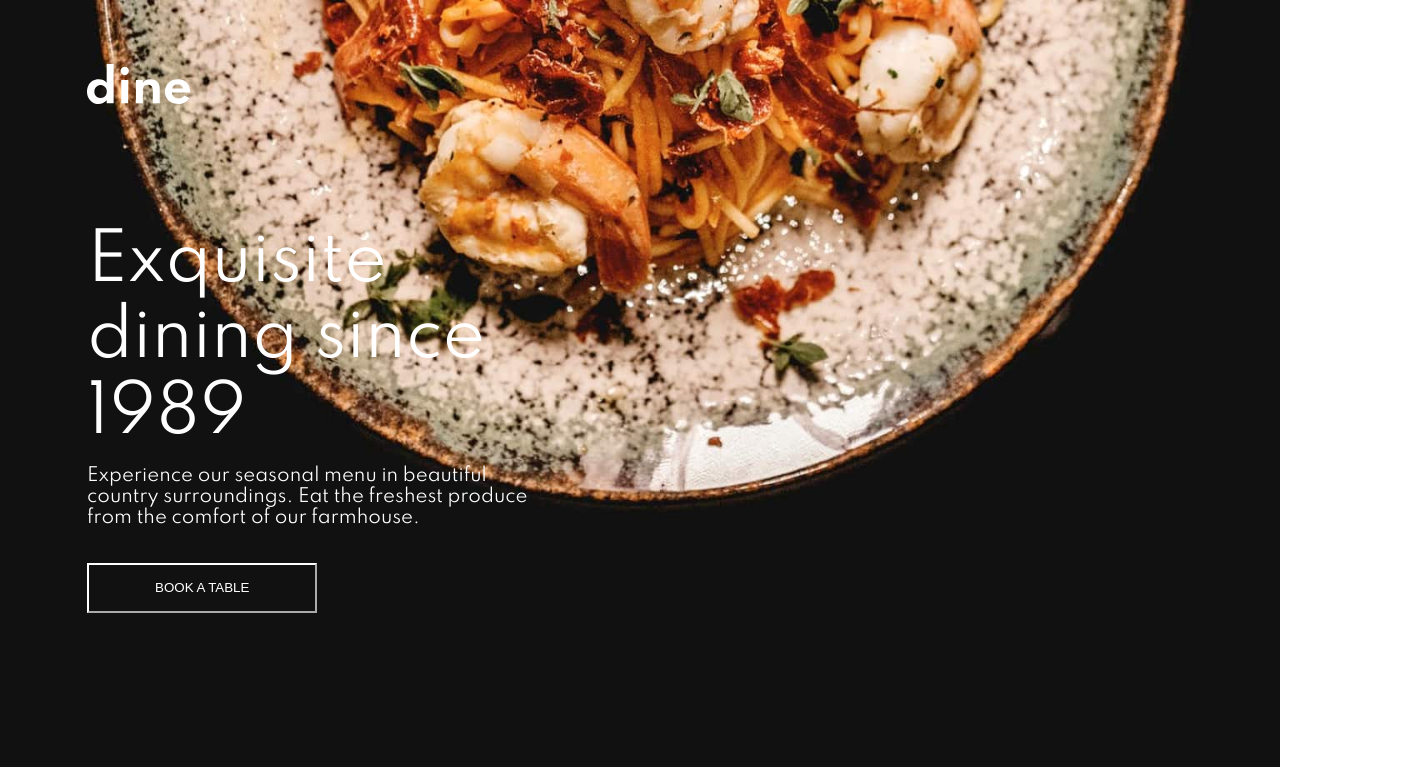
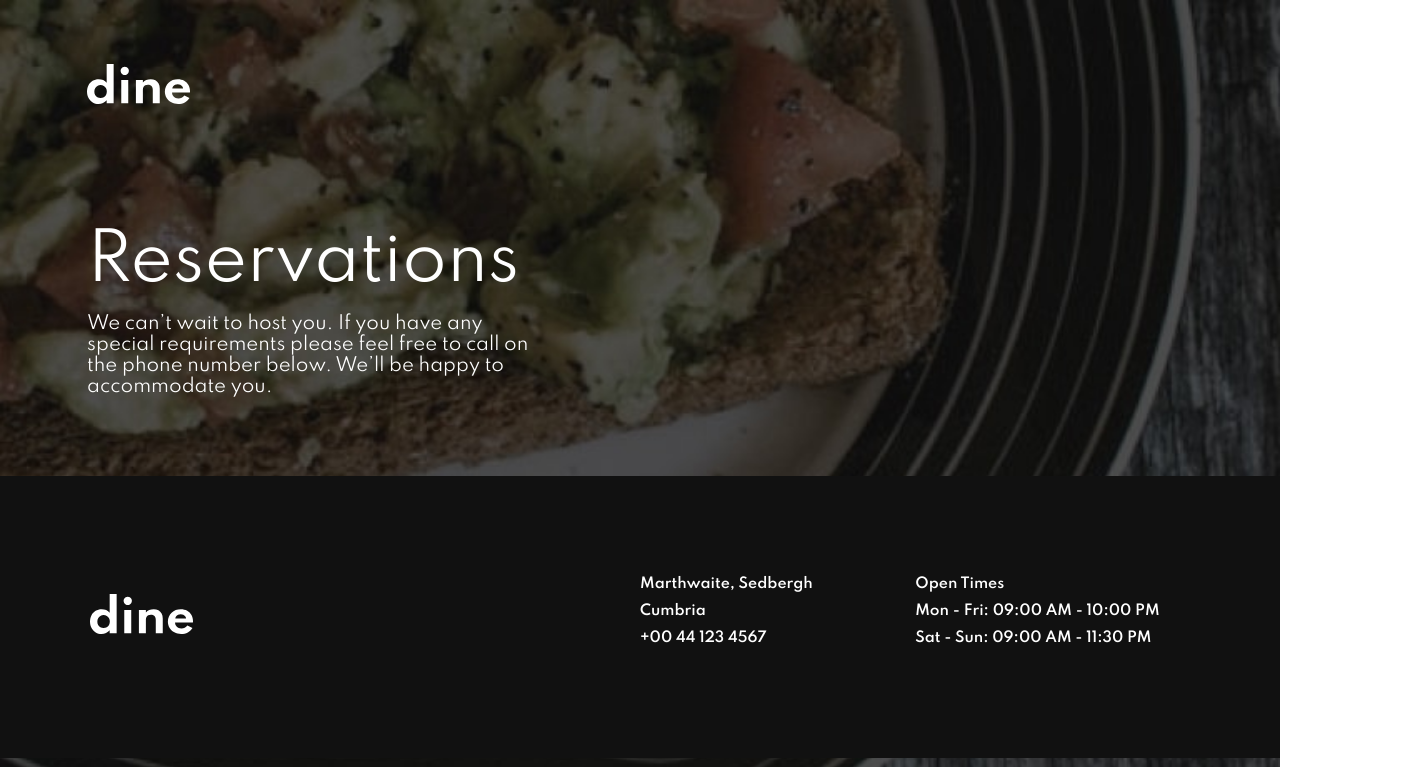
Before and after one commit to clf94-dev/dine-restaurant-react, a React (Create React App) app: page /reservation in a window 1280 px wide. Shown: the top 767 px of the page, 1408 px wide, since content can reach past the window. Built offline with nearby package versions, Linux system fonts and the light colour scheme.

Commit message:
added pages

```diff
--- a/src/components/App.jsx
+++ b/src/components/App.jsx
@@ -7,15 +7,21 @@ import Cta from './Cta'
 import Footer from './Footer'
 import Events from './Events'
 
+import {BrowserRouter as Router, Switch, Route} from 'react-router-dom';
+import './styles/App.css';
+import Home from './pages/Home.jsx'
+import Reservation from './pages/Reservation.jsx'
+
 function App() {
     return (
         <div>
-            <Top/>
-            <Features/>
-            <Highlights/>
-            <Events/>
-            <Cta/>
-            <Footer/>
+            <Router>
+                <Switch>
+                    <Route path='/' exact component={Home}></Route>
+                    <Route path='/reservation' component={Reservation}></Route>
+                </Switch>
+
+            </Router>
 
         </div>
     )
--- a/src/components/Cta.jsx
+++ b/src/components/Cta.jsx
@@ -1,4 +1,5 @@
 import React from 'react'
+import {Link} from 'react-router-dom'
 
 import CtaBGD from './images/homepage/ready-bg-desktop.jpg'
 import CtaBGT from './images/homepage/ready-bg-tablet.jpg'
@@ -20,7 +21,9 @@ function Cta() {
                     <h2>Ready to make a reservation?</h2>
                 </Grid>
                 <Grid item md={6} xs={12} className='button-col'>
-                    <button>Book a table</button>
+                    <Link to='/reservation'>
+                        <button>Book a table</button>
+                    </Link>
                 </Grid>
             </Grid>
         </div>
--- a/src/components/Events.jsx
+++ b/src/components/Events.jsx
@@ -2,18 +2,19 @@ import React, {useState} from 'react'
 import {Grid} from '@material-ui/core';
 import {EventsData} from './EventsData'
 import './styles/App.css'
+import {Link} from 'react-router-dom'
 
-import FamilyD from'./images/homepage/family-gathering-desktop.jpg'
-import SpecialD from'./images/homepage/special-events-desktop.jpg'
-import SocialD from'./images/homepage/social-events-desktop.jpg'
+import FamilyD from './images/homepage/family-gathering-desktop.jpg'
+import SpecialD from './images/homepage/special-events-desktop.jpg'
+import SocialD from './images/homepage/social-events-desktop.jpg'
 
-import FamilyT from'./images/homepage/family-gathering-tablet.jpg'
-import SpecialT from'./images/homepage/special-events-tablet.jpg'
-import SocialT from'./images/homepage/social-events-tablet.jpg'
+import FamilyT from './images/homepage/family-gathering-tablet.jpg'
+import SpecialT from './images/homepage/special-events-tablet.jpg'
+import SocialT from './images/homepage/social-events-tablet.jpg'
 
-import FamilyM from'./images/homepage/family-gathering-mobile.jpg'
-import SpecialM from'./images/homepage/special-events-mobile.jpg'
-import SocialM from'./images/homepage/social-events-mobile.jpg'
+import FamilyM from './images/homepage/family-gathering-mobile.jpg'
+import SpecialM from './images/homepage/special-events-mobile.jpg'
+import SocialM from './images/homepage/social-events-mobile.jpg'
 
 function Events() {
     const [event,
@@ -23,31 +24,66 @@ function Events() {
     const handleClick2 = () => setEvent(1);
     const handleClick3 = () => setEvent(2);
 
-    const eventsImgD =[FamilyD, SpecialD, SocialD];
-    const eventsImgT =[FamilyT, SpecialT, SocialT];
-    const eventsImgM =[FamilyM, SpecialM, SocialM];
+    const eventsImgD = [FamilyD, SpecialD, SocialD];
+    const eventsImgT = [FamilyT, SpecialT, SocialT];
+    const eventsImgM = [FamilyM, SpecialM, SocialM];
 
     return (
         <div>
             <Grid container direction='row' className='events-cont'>
                 <Grid item lg={6} md={12} className='img-col'>
-                    <img src={eventsImgD[event]} srcSet={`${eventsImgM[event]} 756w, ${eventsImgD[event]} 1500w, ${eventsImgT[event]} 1280w`} alt="event"/>
+                    <img
+                        src={eventsImgD[event]}
+                        srcSet={`${eventsImgM[event]} 756w, ${eventsImgD[event]} 1500w, ${eventsImgT[event]} 1280w`}
+                        alt="event"/>
                 </Grid>
                 <Grid item lg={6} md={12} className='text-col'>
                     <Grid container direction='row' className='events-btns'>
-                        <Grid item md={4} xs={12} style={{borderBottom: event===0 ? '3px solid #9e7f66':'none'}} className='btn' onClick={handleClick1}>
+                        <Grid
+                            item
+                            md={4}
+                            xs={12}
+                            style={{
+                            borderBottom: event === 0
+                                ? '3px solid #9e7f66'
+                                : 'none'
+                        }}
+                            className='btn'
+                            onClick={handleClick1}>
                             <h3>{EventsData[0].title}</h3>
                         </Grid>
-                        <Grid item md={4} xs={12} style={{borderBottom: event===1 ? '3px solid #9e7f66':'none'}}  className='btn' onClick={handleClick2}>
+                        <Grid
+                            item
+                            md={4}
+                            xs={12}
+                            style={{
+                            borderBottom: event === 1
+                                ? '3px solid #9e7f66'
+                                : 'none'
+                        }}
+                            className='btn'
+                            onClick={handleClick2}>
                             <h3>{EventsData[1].title}</h3>
                         </Grid>
-                        <Grid item md={4} xs={12} style={{borderBottom: event===2 ? '3px solid #9e7f66' :'none'}}  className='btn' onClick={handleClick3}>
+                        <Grid
+                            item
+                            md={4}
+                            xs={12}
+                            style={{
+                            borderBottom: event === 2
+                                ? '3px solid #9e7f66'
+                                : 'none'
+                        }}
+                            className='btn'
+                            onClick={handleClick3}>
                             <h3>{EventsData[2].title}</h3>
                         </Grid>
                     </Grid>
                     <h2>{EventsData[event].title}</h2>
                     <p>{EventsData[event].text}</p>
-                    <button>BOOK A TABLE</button>
+                    <Link to='/reservation'>
+                        <button>BOOK A TABLE</button>
+                    </Link>
                 </Grid>
             </Grid>
         </div>
--- /dev/null
+++ b/src/components/TopReservation.jsx
@@ -0,0 +1,33 @@
+import React from 'react'
+import { Grid } from '@material-ui/core'
+import Logo from './images/logo.svg'
+
+import topImg from './images/booking/hero-bg-desktop.jpg'
+import topImgTablet from './images/booking/hero-bg-tablet.jpg'
+import topImgMob from './images/booking/hero-bg-mobile.jpg'
+
+function TopReservation() {
+    return (
+        <div>
+            <Grid container direction='row' className='top-reservation-cont'>
+
+                <Grid item md={6} xs={12} className="text-col">
+                    <img src={Logo} alt="dine" className="logo-top"/>
+                    <h2>
+                    Reservations</h2>
+                    <p>We can’t wait to host you. If you have any special requirements please feel free to call on the phone number below. We’ll be happy to accommodate you.</p>
+
+                </Grid>
+                <Grid item md={6} xs={12} className="img-col">
+                    <img
+                        src={topImg}
+                        srcSet={`${topImgMob} 756w, ${topImg} 1500w, ${topImgTablet} 1280w`}
+                        alt="presentation"/>
+                </Grid>
+
+            </Grid>
+        </div>
+    )
+}
+
+export default TopReservation
--- /dev/null
+++ b/src/components/pages/Home.jsx
@@ -0,0 +1,23 @@
+import React from 'react'
+import Top from '../Top'
+import Features from '../Features'
+import Highlights from '../Highlights'
+import Events from '../Events'
+import Cta from '../Cta'
+import Footer from '../Footer'
+
+function Home() {
+    return (
+        <div>
+            <Top/>
+            <Features/>
+            <Highlights/>
+            <Events/>
+            <Cta/>
+            <Footer/>
+
+        </div>
+    )
+}
+
+export default Home
--- /dev/null
+++ b/src/components/pages/Reservation.jsx
@@ -0,0 +1,14 @@
+import React from 'react'
+import Footer from '../Footer'
+import TopReservation from '../TopReservation'
+
+function Reservation() {
+    return (
+        <div>
+            <TopReservation/>
+            <Footer/>
+        </div>
+    )
+}
+
+export default Reservation
--- a/src/components/styles/App.css
+++ b/src/components/styles/App.css
@@ -285,6 +285,7 @@ body {
 }
 
 .footer-cont .item-cont h3 {
+  margin-bottom: 10px;
   font-size: 14px;
   font-weight: 600;
 }
@@ -353,3 +354,61 @@ body {
   color: #111111;
   border-color: #111111;
 }
+
+.top-reservation-cont {
+  padding: 5%;
+}
+
+@media screen and (max-width: 756px) {
+  .top-reservation-cont {
+    height: 600px !important;
+  }
+}
+
+.top-reservation-cont .text-col {
+  padding: 0 8% 0 2%;
+  color: white;
+}
+
+@media screen and (max-width: 756px) {
+  .top-reservation-cont .text-col {
+    text-align: center;
+  }
+}
+
+@media screen and (max-width: 756px) {
+  .top-reservation-cont .text-col img {
+    margin-top: 15%;
+  }
+}
+
+.top-reservation-cont .text-col h2 {
+  margin: 25% auto 3% auto;
+  font-size: 64px;
+  font-weight: 400;
+}
+
+@media screen and (max-width: 756px) {
+  .top-reservation-cont .text-col h2 {
+    margin: 30px auto 40px auto;
+    font-size: 40px;
+  }
+}
+
+.top-reservation-cont .text-col p {
+  padding-right: 3%;
+  margin: 3% auto;
+  font-size: 18px;
+  font-weight: 400;
+}
+
+.top-reservation-cont .img-col {
+  position: absolute;
+  top: 0;
+  left: 0;
+  z-index: -1;
+}
+
+.top-reservation-cont .img-col img {
+  width: 200%;
+}
--- a/src/components/styles/App.scss
+++ b/src/components/styles/App.scss
@@ -240,6 +240,7 @@ body {
     .item-cont {
         padding: 2% 0;
         h3 {
+            margin-bottom: 10px;
             font-size: 14px;
             font-weight: $font-weight6;
         }
@@ -298,3 +299,46 @@ body {
         }
     }
 }
+
+.top-reservation-cont {
+    @media screen and (max-width: 756px) {
+        height: 600px !important;
+    }
+    padding: 5%;
+    .text-col {
+        padding: 0 8% 0 2%;
+        color: white;
+        @media screen and (max-width: 756px) {
+            text-align: center;
+        }
+        img {
+            @media screen and (max-width: 756px) {
+                margin-top: 15%;
+            }
+        }
+        h2 {
+            margin: 25% auto 3% auto;
+            @media screen and (max-width: 756px) {
+                margin: 30px auto 40px auto;
+                font-size: 40px;
+            }
+            font-size: 64px;
+            font-weight: $font-weight4;
+        }
+        p {
+            padding-right: 3%;
+            margin: 3% auto;
+            font-size: 18px;
+            font-weight: $font-weight4;
+        }
+    }
+    .img-col {
+        position: absolute;
+        top: 0;
+        left: 0;
+        z-index: -1;
+        img {
+            width: 200%;
+        }
+    }
+}
```
Also changed, not shown: src/components/Top.jsx (+8 -3 lines), src/components/styles/App.min.css.
